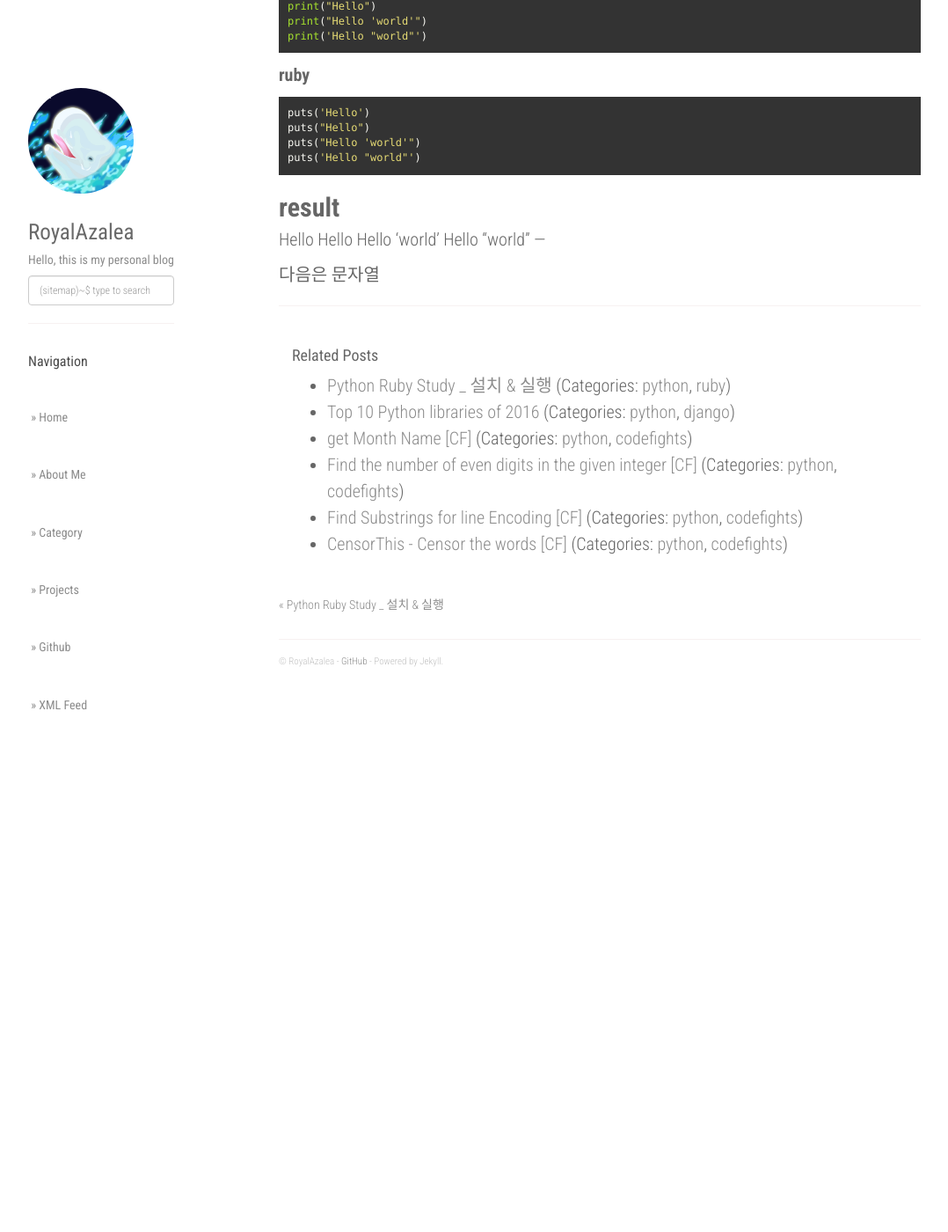
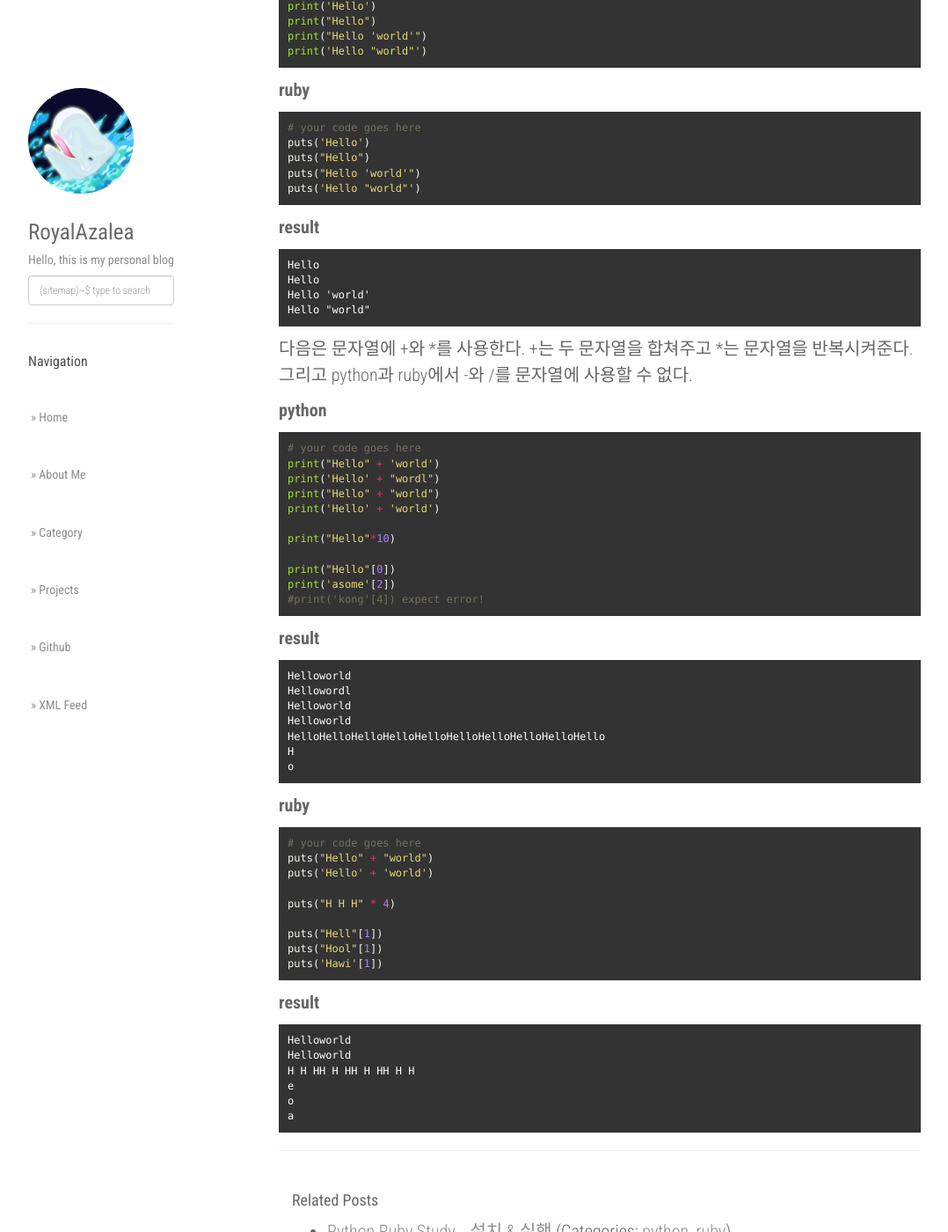
Before and after one commit to RoyalAzalea/RoyalAzalea.github.io, a Jekyll site: the page built from _posts/2017-01-04-python-ruby-study.md, in a window 1280 px wide and 1400 px high, scrolled down 241 px. Shown: the whole window at 88% size, without its empty margins (53-1131 px from the left). Built offline with Jekyll 4.4.1, drawn with Linux system fonts in a browser that asks for light colours; nearby versions of some CDN libraries; before the commit the page ends 1021 px from its top, so only the background shows below that; some of the changed text lies outside the part shown.

Commit message:
update_test

````diff
--- a/_posts/2017-01-04-python-ruby-study.md
+++ b/_posts/2017-01-04-python-ruby-study.md
@@ -12,6 +12,7 @@ python에서 ""과 ''는 거의 같은 의미이다. ruby에서는 살짝 다르
 **python**
 
 ```python
+# your code goes here
 print('Hello')
 print("Hello")
 print("Hello 'world'")
@@ -21,6 +22,7 @@ print('Hello "world"')
 **ruby**
 
 {% highlight ruby %}
+# your code goes here
 puts('Hello')
 puts("Hello")
 puts("Hello 'world'")
@@ -28,11 +30,65 @@ puts('Hello "world"')
 {% endhighlight %}
 
 **result**
----
+```
 Hello
 Hello
 Hello 'world'
 Hello "world"
----
+```
 
-다음은 문자열
+다음은 문자열에 +와 \*를 사용한다. +는 두 문자열을 합쳐주고 \*는 문자열을 반복시켜준다.
+그리고 python과 ruby에서 -와 /를 문자열에 사용할 수 없다.
+
+**python**
+
+```python
+# your code goes here
+print("Hello" + 'world')
+print('Hello' + "wordl")
+print("Hello" + "world")
+print('Hello' + 'world')
+
+print("Hello"*10)
+
+print("Hello"[0])
+print('asome'[2])
+#print('kong'[4]) expect error!
+```
+
+**result**
+
+```
+Helloworld
+Hellowordl
+Helloworld
+Helloworld
+HelloHelloHelloHelloHelloHelloHelloHelloHelloHello
+H
+o
+```
+
+**ruby**
+
+{% highlight ruby %}
+# your code goes here
+puts("Hello" + "world")
+puts('Hello' + 'world')
+
+puts("H H H" * 4)
+
+puts("Hell"[1])
+puts("Hool"[1])
+puts('Hawi'[1])
+{% endhighlight %}
+
+**result**
+
+```
+Helloworld
+Helloworld
+H H HH H HH H HH H H
+e
+o
+a
+```
````
